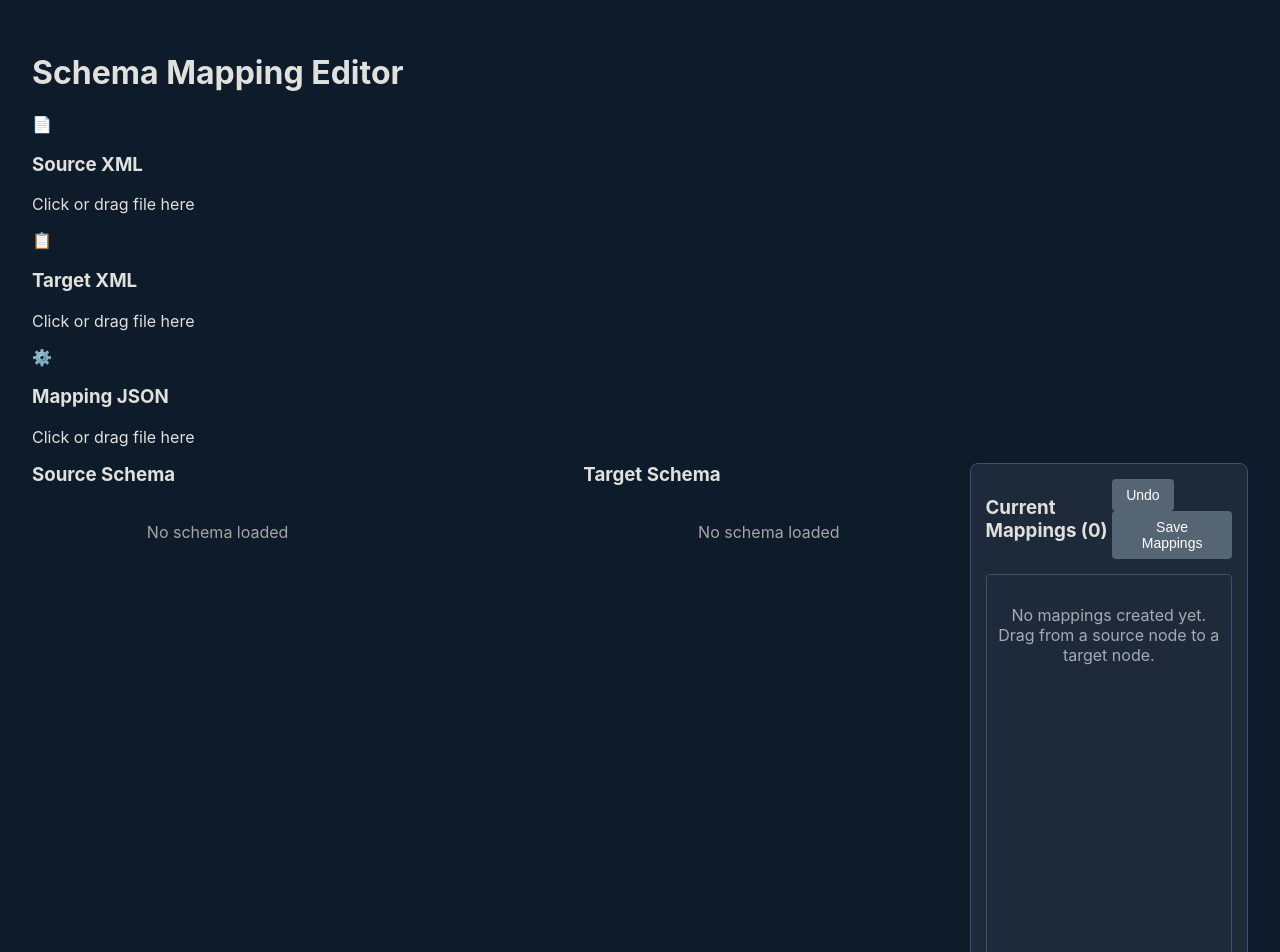
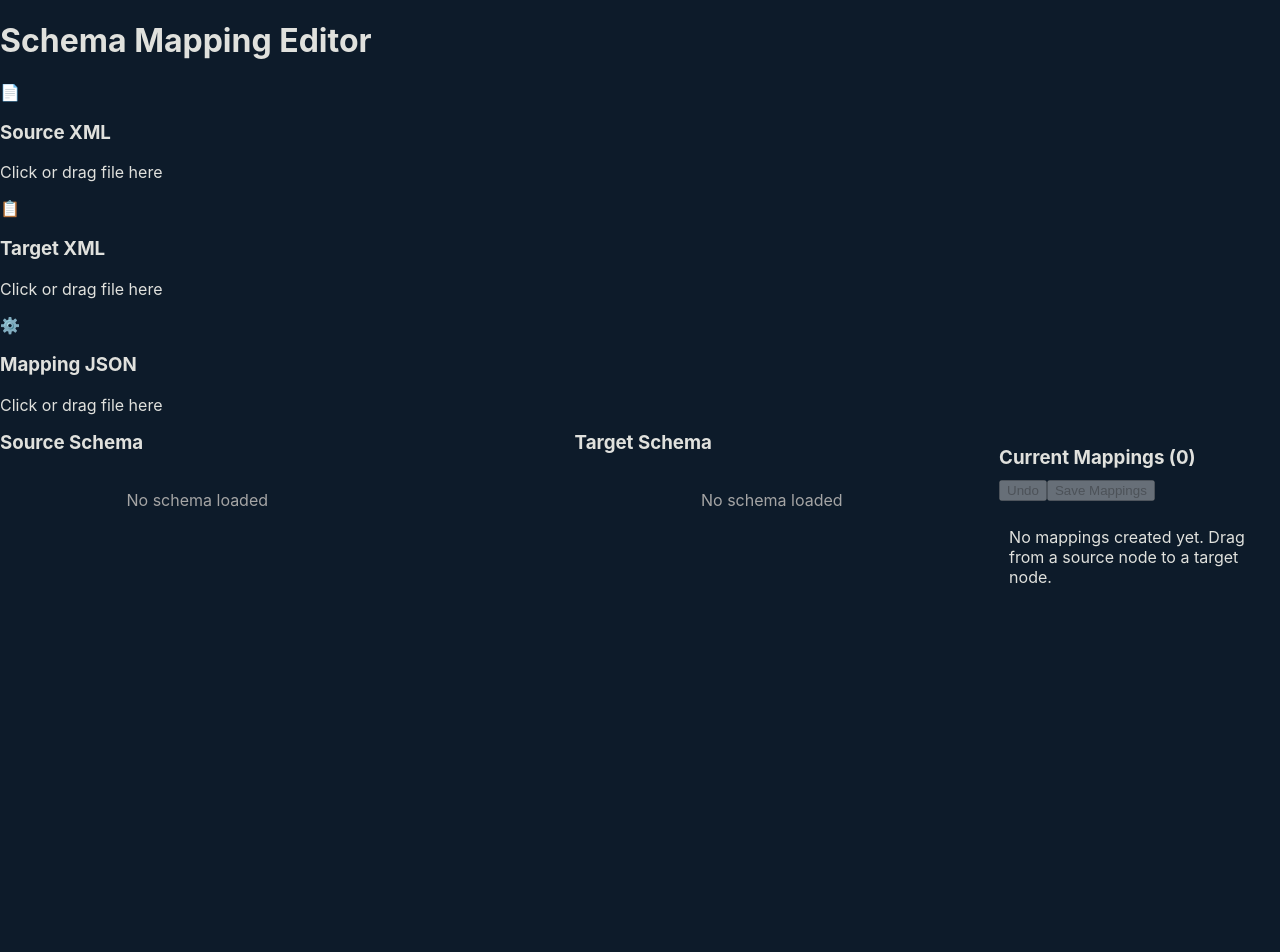
Before and after one commit to Dwys97/ROSSUMXML, a React (Vite) app in the folder frontend/: page /editor in a window 1280 px wide. Shown: the top 952 px of the page. Built offline with nearby package versions, Linux system fonts and the light colour scheme.

Commit message:
trying to fix css

```diff
--- a/frontend/src/App.css
+++ b/frontend/src/App.css
@@ -1,8 +1,4 @@
 /* frontend/src/App.css */
-
-/* ==========================================================================
-   Global Styles & CSS Variables
-   ========================================================================== */
 :root {
     --bg-primary: #0d1b2a;
     --bg-secondary: #1e2a3a;
@@ -10,12 +6,8 @@
     --text-primary: #e0e1dd;
     --text-secondary: #a5a9b5;
     --accent-green: #2ecc71;
-    --accent-green-hover: #28a745;
     --accent-blue: #3498db;
-    --accent-blue-hover: #2980b9;
     --accent-red: #e74c3c;
-    --accent-red-hover: #c0392b;
-    --accent-orange: #e67e22;
 }
 
 body {
@@ -24,14 +16,3 @@ body {
     font-family: -apple-system, BlinkMacSystemFont, 'Segoe UI', Roboto, Helvetica, Arial, sans-serif;
     margin: 0;
 }
-
-.app-container {
-    max-width: 1600px;
-    margin: 0 auto;
-    padding: 2rem;
-}
-
-input[type="file"] {
-    position: absolute;
-    left: -9999px;
-}
--- a/frontend/src/main.jsx
+++ b/frontend/src/main.jsx
@@ -2,7 +2,7 @@ import React from 'react';
 import ReactDOM from 'react-dom/client';
 import App from './App';
 import './index.css';
-import './App.css';
+//import './App.css';
 
 ReactDOM.createRoot(document.getElementById('root')).render(
   <React.StrictMode>
--- a/frontend/src/pages/EditorPage.css
+++ /dev/null
@@ -1,75 +0,0 @@
-/* frontend/src/pages/EditorPage.css */
-
-/* --- Main Editor Layout Grid --- */
-.editor-section {
-    display: grid;
-    grid-template-columns: 2fr auto 2fr 1.5fr; /* Source | SVG | Target | Mappings */
-    gap: 15px;
-    position: relative;
-    align-items: start;
-}
-
-/* --- Shared Sizing for Tree & Mappings List --- */
-.tree-container,
-.mappings-list {
-    overflow-y: auto;   /* THIS CREATES THE SCROLLBAR */
-    height: 65vh;       /* THIS SETS THE FIXED HEIGHT */
-    border: 1px solid var(--border-primary);
-    border-radius: 4px;
-    padding: 10px;
-    background-color: var(--bg-secondary);
-}
-
-/* --- Schema Tree Cards --- */
-.schema-card { min-width: 0; }
-.schema-card h3 { margin: 0 0 10px 0; }
-.search-wrapper { position: relative; display: flex; align-items: center; margin-bottom: 10px; }
-.tree-search {
-    width: 100%; box-sizing: border-box; padding: 8px 32px 8px 12px;
-    background: var(--bg-primary); border: 1px solid var(--border-primary);
-    border-radius: 6px; color: var(--text-primary);
-}
-.clear-search-btn {
-    position: absolute; right: 5px; background: transparent; border: none;
-    color: var(--text-secondary); font-size: 1.4rem; cursor: pointer; padding: 0 8px;
-}
-.tree-container ul { margin: 0; padding-left: 20px; list-style: none; }
-.tree-container .tree-root { padding-left: 0; }
-
-/* --- Tree Node Styling --- */
-.tree-node { padding: 4px; border-radius: 4px; display: flex; align-items: center; gap: 6px; transition: background-color 0.2s; cursor: default; }
-.tree-node.source-node { cursor: grab; }
-.toggle-icon { font-size: 1.1rem; color: var(--text-secondary); user-select: none; cursor: pointer; transition: transform 0.2s ease; }
-.tree-node-item.collapsed .toggle-icon { transform: rotate(-90deg); }
-.node-label { white-space: nowrap; overflow: hidden; text-overflow: ellipsis; }
-.custom-value-btn { margin-left: auto; background: transparent; border: none; color: var(--text-secondary); font-size: 1rem; cursor: pointer; }
-.collection-selector { margin-right: 4px; cursor: pointer; }
-.tree-node.is-mapped > .node-label { background-color: rgba(46, 204, 113, 0.3); padding: 2px 4px; border-radius: 3px; }
-.tree-node.is-collection-root { border: 1px solid var(--accent-blue); background-color: rgba(52, 152, 219, 0.15); }
-.tree-node.drag-over { background-color: rgba(230, 126, 34, 0.3); outline: 2px dashed var(--accent-orange); }
-
-/* --- SVG Mapping Lines --- */
-.mapping-svg-canvas { grid-column: 2 / 3; position: relative; width: 150px; height: 100%; pointer-events: none; z-index: 10; }
-.mapping-svg-canvas path { stroke: var(--accent-green); stroke-width: 2.5; fill: none; stroke-dasharray: 8 4; }
-
-/* --- Mappings List (Right Column) --- */
-.mappings-list-card {
-    background-color: var(--bg-secondary); border: 1px solid var(--border-primary);
-    border-radius: 8px; padding: 15px; display: flex; flex-direction: column;
-}
-.mappings-list-header { display: flex; justify-content: space-between; align-items: center; margin-bottom: 15px; flex-shrink: 0; }
-.mappings-list-header h3 { margin: 0; }
-.no-mappings-text { text-align: center; color: var(--text-secondary); margin-top: 20px; }
-.mapping-item {
-    background-color: #2c3e50; padding: 8px 12px; border-radius: 4px; margin-bottom: 8px;
-    display: flex; justify-content: space-between; align-items: center; font-size: 14px;
-}
-.mapping-item button { background: none; border: none; color: var(--accent-red); font-size: 20px; cursor: pointer; padding: 0 5px; }
-.mappings-actions button, .clear-all-btn {
-    background-color: var(--accent-blue); color: white; border: none; padding: 8px 14px;
-    border-radius: 4px; cursor: pointer; font-size: 14px; transition: background-color 0.2s;
-}
-.mappings-actions button:hover { background-color: var(--accent-blue-hover); }
-.mappings-actions button:disabled { background-color: #566573; cursor: not-allowed; }
-.clear-all-btn { width: 100%; margin-top: 10px; background-color: var(--accent-red); }
-.clear-all-btn:hover { background-color: var(--accent-red-hover); }
--- a/frontend/src/pages/EditorPage.jsx
+++ b/frontend/src/pages/EditorPage.jsx
@@ -5,7 +5,7 @@ import FileDropzone from '../components/common/FileDropzone';
 import SchemaTree from '../components/editor/SchemaTree';
 import MappingSVG from '../components/editor/MappingSVG';
 import MappingsList from '../components/editor/MappingsList';
-import './EditorPage.css';
+import styles from './EditorPage.module.css';
 
 function EditorPage() {
     // State for trees, mappings, and collections
@@ -162,7 +162,7 @@ function EditorPage() {
             </div>
 
             {/* --- LAYOUT FIX: MappingsList is now inside editor-section --- */}
-            <div className="editor-section" ref={editorSectionRef}>
+            <div className={styles.editorSection} ref={editorSectionRef}>
                 <SchemaTree
                     title="Source Schema"
                     treeData={sourceTree}
--- /dev/null
+++ b/frontend/src/pages/EditorPage.module.css
@@ -0,0 +1,52 @@
+/* frontend/src/pages/EditorPage.module.css */
+
+/* --- Main Editor Layout Grid --- */
+.editorSection { /* Note: The class name is now camelCase, a common convention */
+    display: grid;
+    grid-template-columns: 2fr 150px 2fr 1.5fr;
+    gap: 15px;
+    position: relative;
+    align-items: start;
+}
+
+/* The rest of the styles for child components can remain as they are, */
+/* as they will be correctly scoped within the .editorSection */
+
+.pageHeader { text-align: center; margin-bottom: 2rem; }
+.uploadSection { display: grid; grid-template-columns: repeat(auto-fit, minmax(280px, 1fr)); gap: 1.5rem; margin-bottom: 2rem; }
+
+/* --- Tree Views & Mappings List Sizing --- */
+:global(.tree-container),
+:global(.mappings-list) {
+    overflow-y: auto;
+    height: 65vh;
+    border: 1px solid var(--border-primary);
+    border-radius: 4px;
+    padding: 10px;
+    background-color: var(--bg-secondary);
+}
+
+:global(.schema-card) h3,
+:global(.mappings-list-header) h3 {
+    margin: 0 0 10px 0;
+}
+
+/* --- Mappings List Card --- */
+:global(.mappings-list-card) {
+    background-color: var(--bg-secondary);
+    border: 1px solid var(--border-primary);
+    border-radius: 8px;
+    padding: 15px;
+    display: flex;
+    flex-direction: column;
+}
+
+/* --- SVG Canvas --- */
+:global(.mapping-svg-canvas) {
+    grid-column: 2 / 3;
+    position: relative;
+    width: 150px;
+    height: 100%;
+    pointer-events: none;
+    z-index: 10;
+}
```
